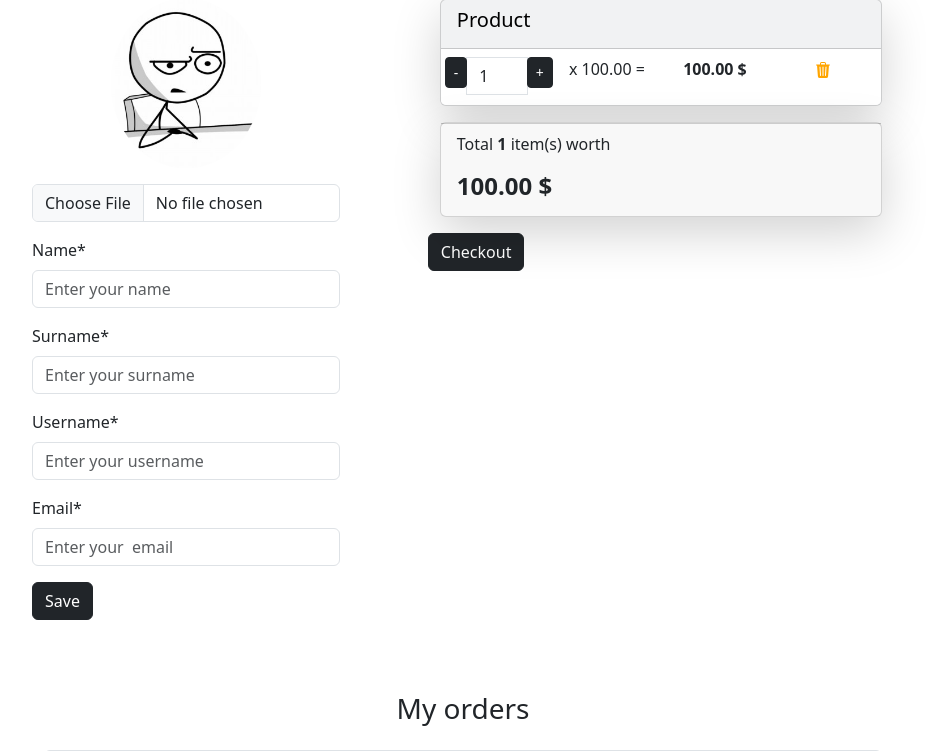
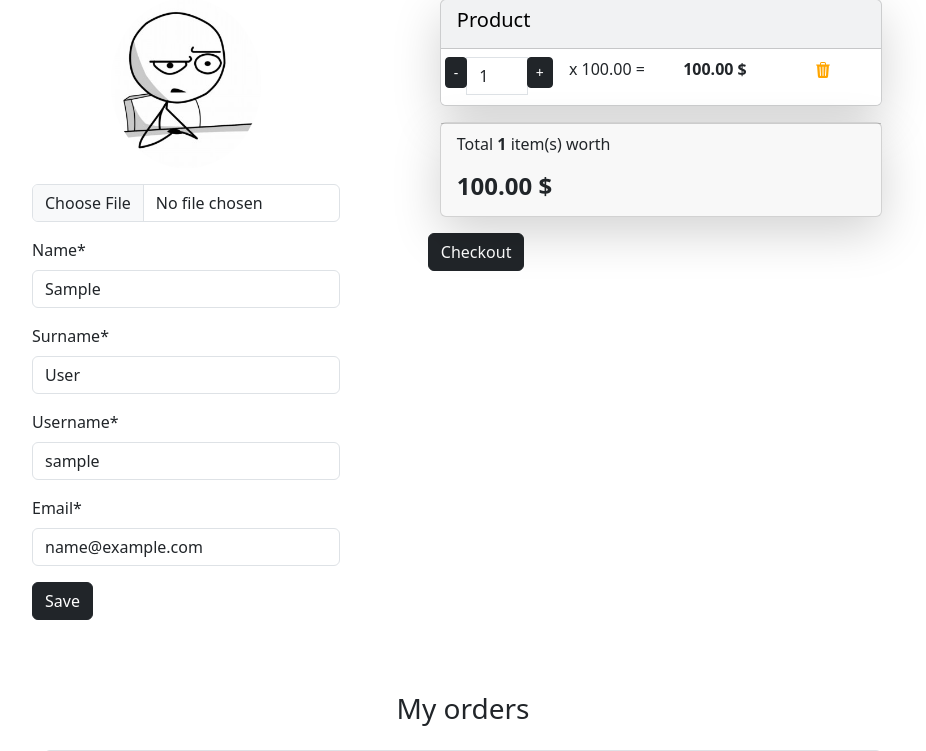
Before and after one commit to Paul-Starodub/furniture_store, a Django app: page /user/profile/ in a window 1280 px wide. Shown: the part 191-942 px from the top of the page, without its empty margins (272-1198 px from the left). Run offline with Django 4.2, Linux system fonts and the light colour scheme; the visitor is signed in with stand-in values (Sample User, id 1); data comes from the database, SQL or seed files in the repository; some libraries are stand-ins or nearby versions.

Commit message:
add profile for user

```diff
--- a/users/forms.py
+++ b/users/forms.py
@@ -33,36 +33,11 @@ class UserRegistrationForm(UserCreationForm):
 
 
 class ProfileForm(UserChangeForm):
-    image = forms.ImageField(
-        widget=forms.FileInput(attrs={"class": "form-control mt-3"}),
-        required=False,
-    )
-    first_name = forms.CharField(
-        widget=forms.TextInput(
-            attrs={"class": "form-control", "placeholder": "Enter your name"}
-        )
-    )
-    last_name = forms.CharField(
-        widget=forms.TextInput(
-            attrs={
-                "class": "form-control",
-                "placeholder": "Enter your last name",
-            }
-        )
-    )
-    username = forms.CharField(
-        widget=forms.TextInput(
-            attrs={
-                "class": "form-control",
-                "placeholder": "Enter your username",
-            }
-        )
-    )
-    email = forms.CharField(
-        widget=forms.EmailInput(
-            attrs={"class": "form-control", "placeholder": "Enter your email"}
-        )
-    )
+    image = forms.ImageField(required=False)
+    first_name = forms.CharField()
+    last_name = forms.CharField()
+    username = forms.CharField()
+    email = forms.CharField()
 
     class Meta:
         model = get_user_model()
--- a/users/templates/users/profile.html
+++ b/users/templates/users/profile.html
@@ -10,35 +10,69 @@
                 <div class="col-md-5">
                     <div class=" bg-white p-4 mb-4 mx-2 rounded custom-shadow">
                         <h3 class="text-center mb-4">User profile</h3>
-                        <form>
+                        <form action="{% url "user:profile" %}" method="post" enctype="multipart/form-data">
+                          {% csrf_token %}
                             <div class="row">
                                 <div class="col-md-12 mb-3 text-center">
-                                    <img src="{% static 'deps/images/baseavatar.jpg' %}"
+                                    {% if user.image %}
+                                    	<img src="{{ user.image.url }}"
                                         alt="User avatar" class="img-fluid rounded-circle"
                                         style="max-width: 150px;">
-                                    <input type="file" class="form-control mt-3" id="avatar"
-                                        accept="image/*">
+                                    {% else %}
+                                    	<img src="{% static 'deps/images/baseavatar.jpg' %}"
+                                        alt="User avatar" class="img-fluid rounded-circle"
+                                        style="max-width: 150px;">
+                                    {% endif %}
+                                    <input type="file" class="form-control mt-3" id="id_image"
+                                           name="image"
+                                           accept="image/*">
+                                        {% if form.image.errors %}
+                                            <div class="alert alert-danger alert-dismissible fade show">{{ form.image.errors }}</div>
+                                        {% endif %}
                                 </div>
                                 <div class="col-md-12 mb-3">
-                                    <label for="firstName" class="form-label">Name*</label>
-                                    <input type="text" class="form-control" id="firstName"
-                                        placeholder="Enter your name" value="" required>
+                                    <label for="id_first_name" class="form-label">Name*</label>
+                                    <input type="text" class="form-control" id="id_first_name"
+                                           name="first_name"
+                                           placeholder="Enter your name"
+                                           value="{{ form.first_name.value }}"
+                                           required>
+                                        {% if form.first_name.errors %}
+                                            <div class="alert alert-danger alert-dismissible fade show">{{ form.first_name.errors }}</div>
+                                        {% endif %}
                                 </div>
                                 <div class="col-md-12 mb-3">
-                                    <label for="lastName" class="form-label">Surname*</label>
-                                    <input type="text" class="form-control" id="lastName"
-                                        placeholder="Enter your surname" value="" required>
+                                    <label for="id_last_name" class="form-label">Surname*</label>
+                                    <input type="text" class="form-control" id="id_last_name"
+                                           name="last_name"
+                                           placeholder="Enter your surname"
+                                           value="{{ form.last_name.value }}"
+                                           required>
+                                        {% if form.last_name.errors %}
+                                            <div class="alert alert-danger alert-dismissible fade show">{{ form.last_name.errors }}</div>
+                                        {% endif %}
                                 </div>
                                 <div class="col-md-12 mb-3">
-                                    <label for="username" class="form-label">Username*</label>
-                                    <input type="text" class="form-control" id="username"
-                                        placeholder="Enter your username" value="" required>
+                                    <label for="id_username" class="form-label">Username*</label>
+                                    <input type="text" class="form-control" id="id_username"
+                                           name="username"
+                                           placeholder="Enter your username"
+                                           value="{{ form.username.value }}"
+                                           required>
+                                        {% if form.username.errors %}
+                                            <div class="alert alert-danger alert-dismissible fade show">{{ form.username.errors }}</div>
+                                        {% endif %}
                                 </div>
                                 <div class="col-md-12 mb-3">
-                                    <label for="email" class="form-label">Email*</label>
-                                    <input type="email" class="form-control" id="email"
-                                        placeholder="Enter your  email" value=""
-                                        required>
+                                    <label for="id_email" class="form-label">Email*</label>
+                                    <input type="email" class="form-control" id="id_email"
+                                           name="email"
+                                           placeholder="Enter your email"
+                                           value="{{ form.email.value }}"
+                                           required>
+                                        {% if form.email.errors %}
+                                            <div class="alert alert-danger alert-dismissible fade show">{{ form.email.errors }}</div>
+                                        {% endif %}
                                 </div>
                             </div>
                             <button type="submit" class="btn btn-dark">Save</button>
--- a/users/views.py
+++ b/users/views.py
@@ -1,9 +1,10 @@
 from django.contrib import auth
+from django.contrib.auth.decorators import login_required
 from django.http import HttpRequest, HttpResponse, HttpResponseRedirect
 from django.shortcuts import render
 from django.urls import reverse
 
-from users.forms import UserLoginForm, UserRegistrationForm
+from users.forms import UserLoginForm, UserRegistrationForm, ProfileForm
 
 
 def login(request: HttpRequest) -> HttpResponse:
@@ -37,11 +38,22 @@ def registration(request: HttpRequest) -> HttpResponse:
     return render(request, "users/registration.html", context)
 
 
+@login_required
 def profile(request: HttpRequest) -> HttpResponse:
-    context = {"title": "Home - Profile"}
+    if request.method == "POST":
+        form = ProfileForm(
+            data=request.POST, instance=request.user, files=request.FILES
+        )
+        if form.is_valid():
+            form.save()
+            return HttpResponseRedirect(reverse("user:profile"))
+    else:
+        form = ProfileForm(instance=request.user)
+    context = {"title": "Home - Profile", "form": form}
     return render(request, "users/profile.html", context)
 
 
+@login_required
 def logout(request: HttpRequest) -> HttpResponse:
     auth.logout(request)
     return HttpResponseRedirect(reverse("main:index"))
```
